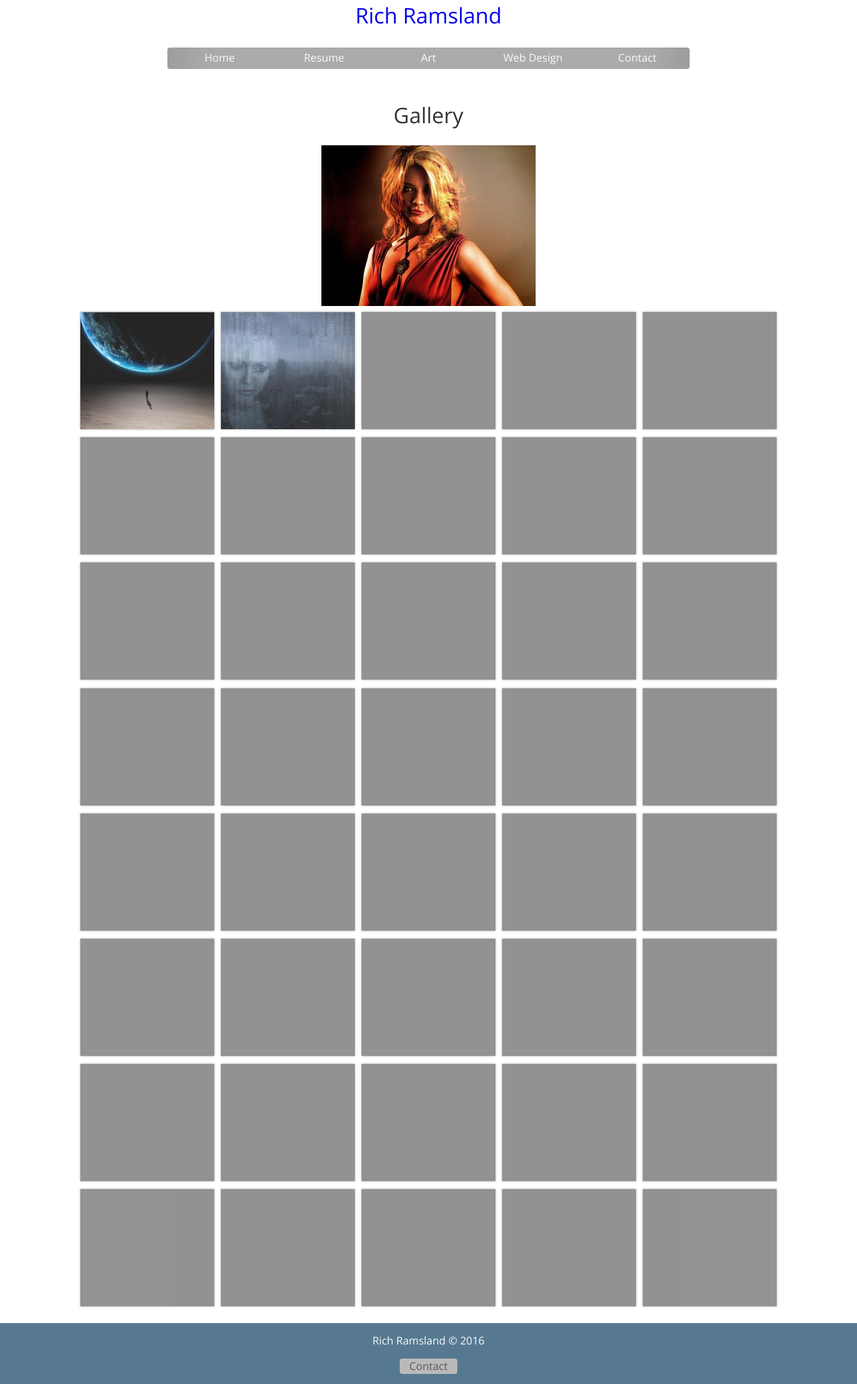
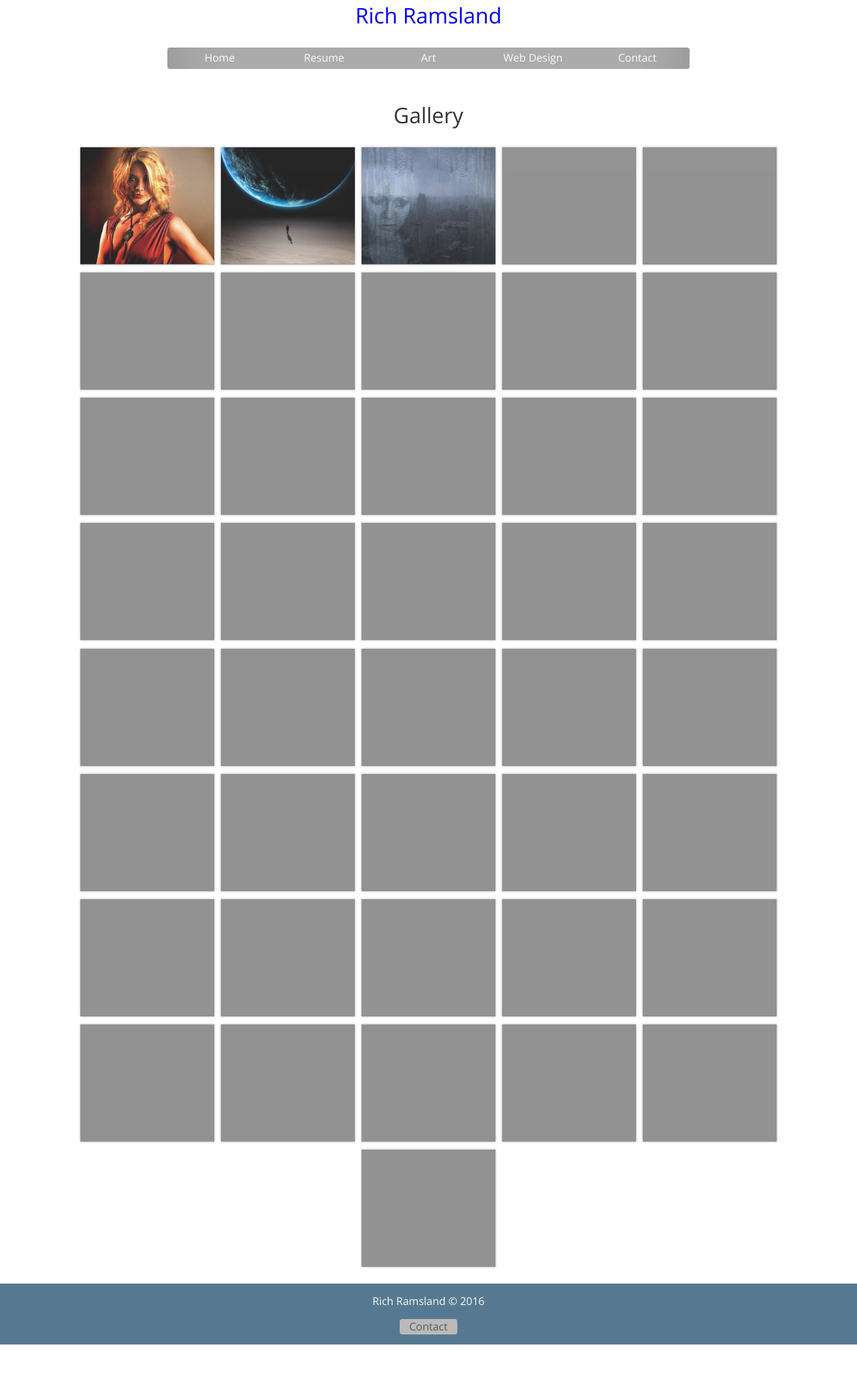
Before and after one commit to RRamsland/rramsland.github.io, a Jekyll site: the page built from artTest.html, in a window 1280 px wide. Shown: the whole page at 67% size. Built offline with Jekyll 4.4.1, drawn with Linux system fonts in a browser that asks for light colours; nearby versions of some CDN libraries; library files that are not in the unit come from our copies; after the commit the page ends 2008 px from its top, so only the background shows below that.

Commit message:
fix duplicate word

```diff
--- a/artTest.html
+++ b/artTest.html
@@ -6,7 +6,7 @@ layout: default
 <div class="container">
     <h1>Gallery</h1>
     <div class="artGallery">
-        <div class="artThumbContainerContainer"><img class="artThumb" src="/Art-Thumbs/A Glance Through the Flames.jpg"/></div>
+        <div class="artThumbContainer"><img class="artThumb" src="/Art-Thumbs/A Glance Through the Flames.jpg"/></div>
         <div class="artThumbContainer"><img class="artThumb" src="/Art-Thumbs/Alone.jpg"/></div>
         <div class="artThumbContainer"><img class="artThumb" src="/Art-Thumbs/Another Rainy Day.jpg"/></div>
         <div class="artThumbContainer"></div>
```
